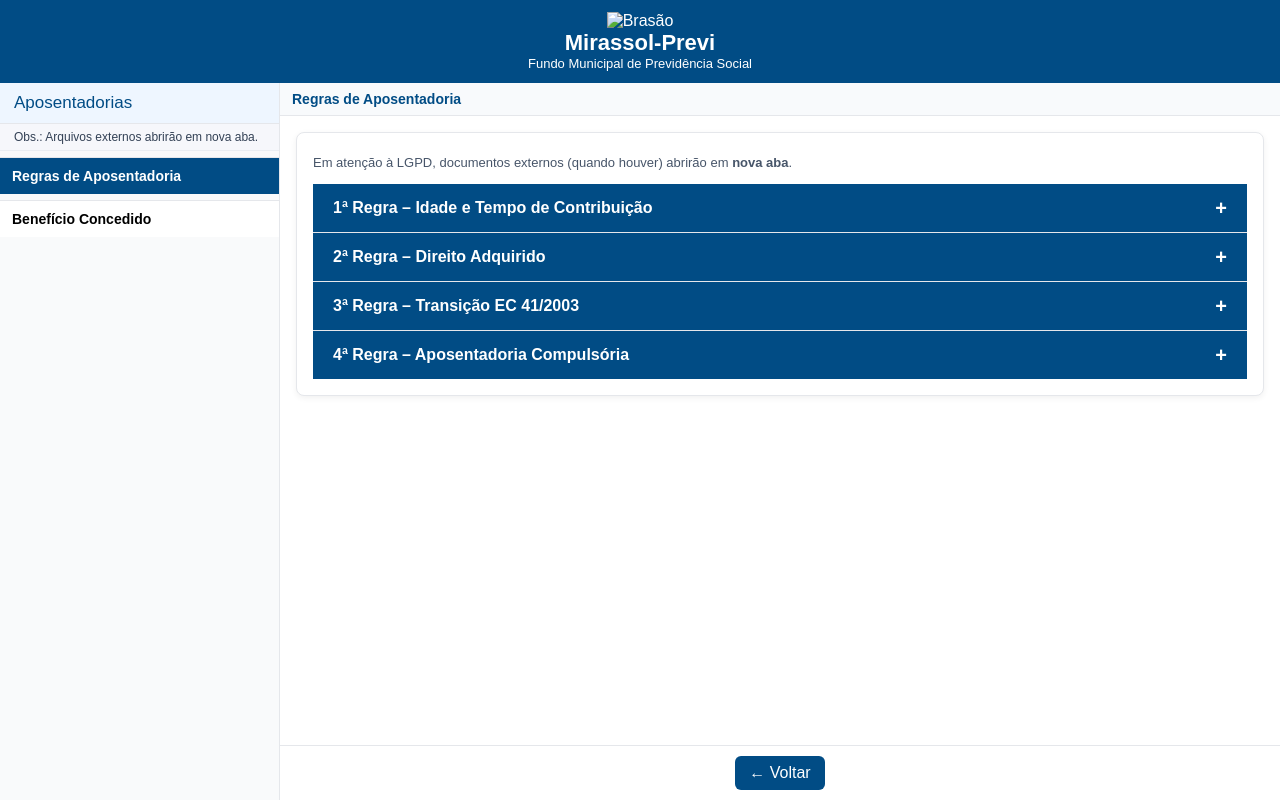
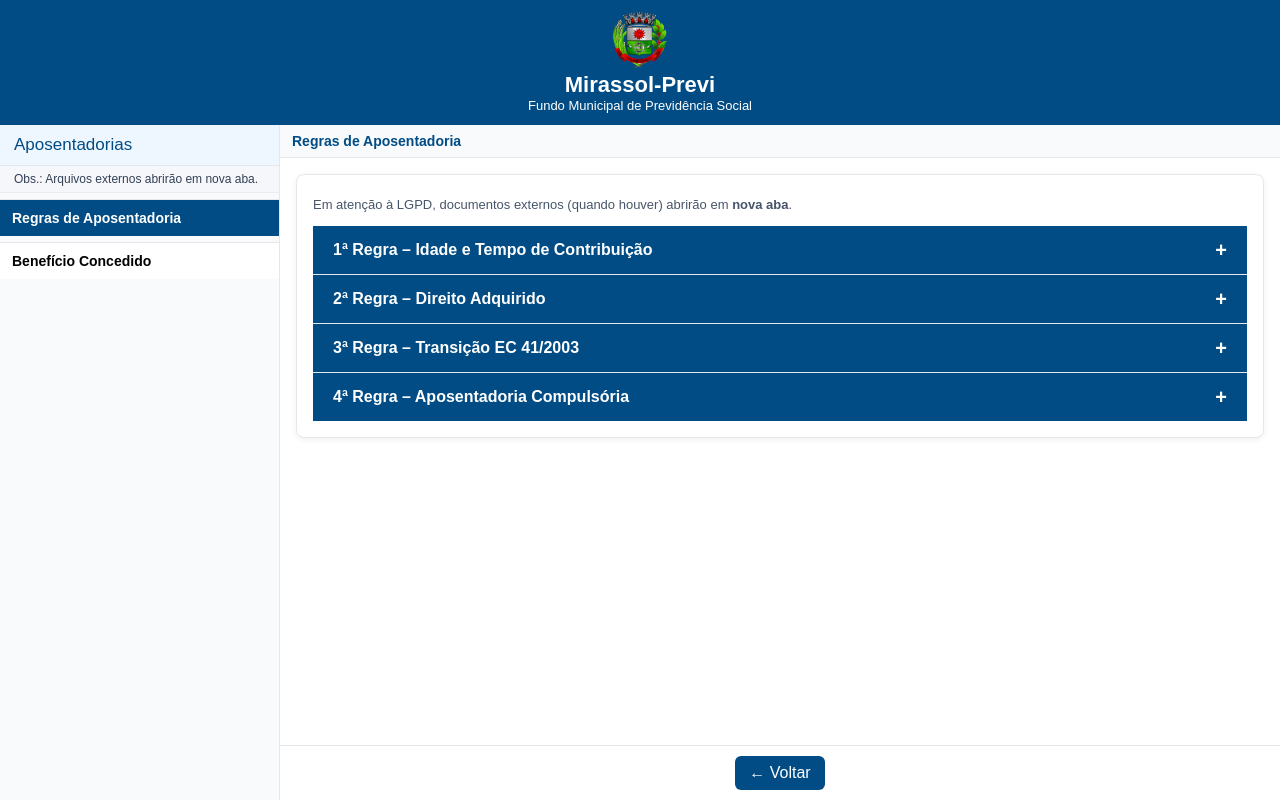
Before and after one commit to brunopanaro01/mirassol-previ-site, a plain HTML site: page aposentadorias.html in a window 1280 px wide. Drawn offline with Linux system fonts and the light colour scheme.

Commit message:
Update aposentadorias.html

```diff
--- a/aposentadorias.html
+++ b/aposentadorias.html
@@ -76,7 +76,7 @@
 <body>
 <div class="app">
   <header>
-    <img src="IMAGENS/brasao.png" alt="Brasão">
+    <img src="brasao.png" alt="Brasão">
     <h1 style="font-size:22px;">Mirassol‑Previ</h1>
     <p style="font-size:13px;">Fundo Municipal de Previdência Social</p>
   </header>
```
